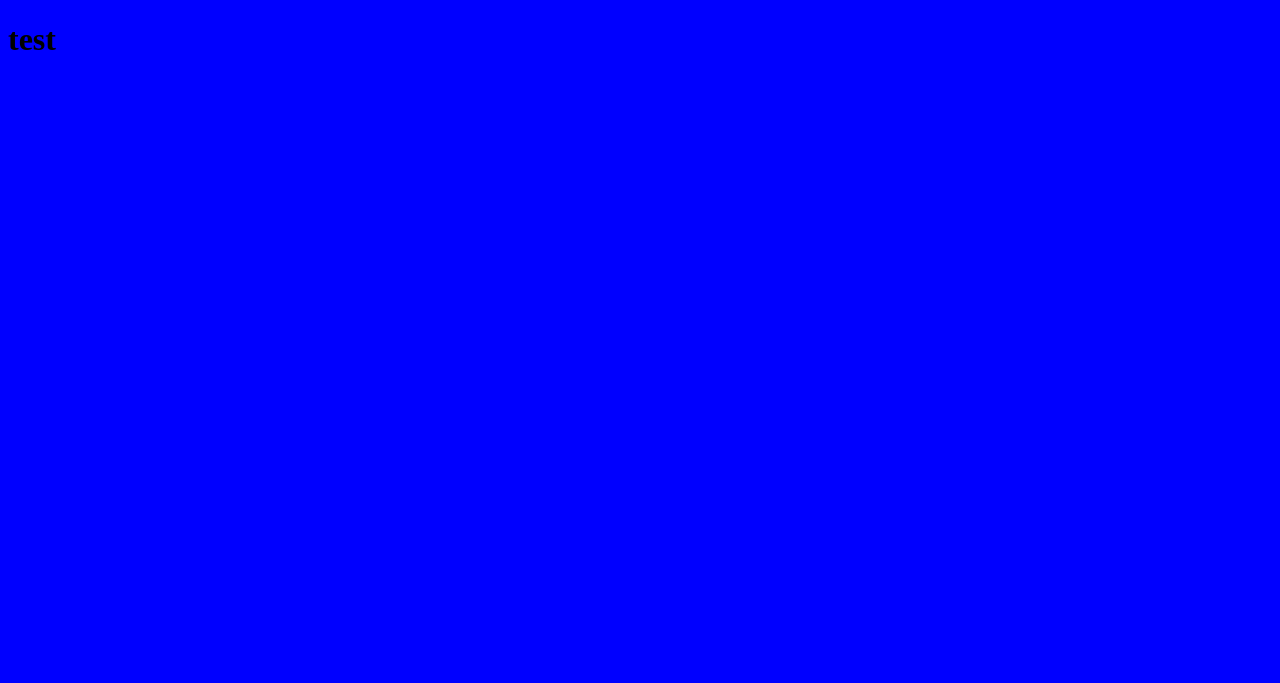
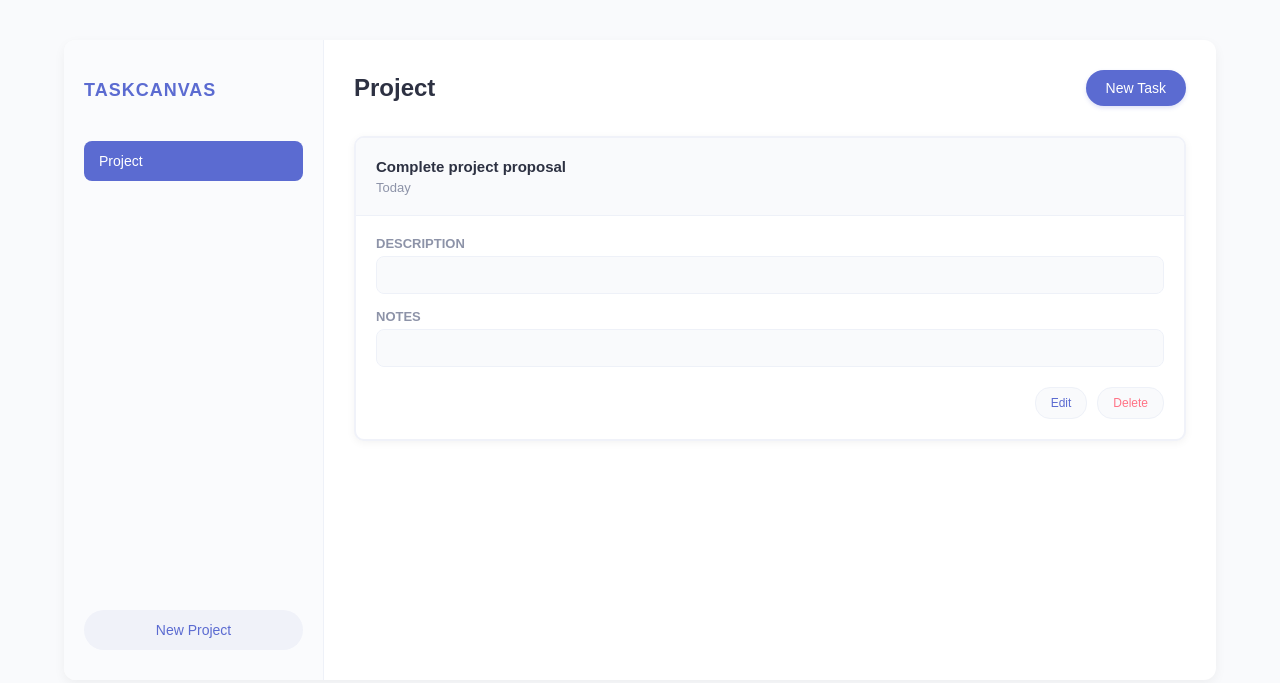
Before and after one commit to Nano1008/odin-todo-list, a website built with webpack: page src/template.html in a window 1280 px wide. Built offline with nearby package versions, Linux system fonts and the light colour scheme.

Commit message:
Create static webpage demo

```diff
--- a/src/styles.css
+++ b/src/styles.css
@@ -1,3 +1,233 @@
+/* Base styles and resets */
+* {
+    margin: 0;
+    padding: 0;
+    box-sizing: border-box;
+    font-family: 'Arial', sans-serif;
+}
+
 body {
-    background-color: blue;
+    background-color: #f9fafc;
+    color: #2d3142;
 }
+
+button {
+    cursor: pointer;
+    border: none;
+    outline: none;
+    background: none;
+    font-size: 14px;
+}
+
+/* Main application layout */
+.app-container {
+    display: flex;
+    width: 90%;
+    max-width: 1200px;
+    height: 80vh;
+    margin: 40px auto;
+    border-radius: 12px;
+    overflow: hidden;
+    box-shadow: 0 4px 12px rgba(0, 0, 0, 0.05);
+    background-color: white;
+}
+
+/* Sidebar styles */
+.sidebar {
+    width: 260px;
+    background-color: #fafbfd;
+    border-right: 1px solid #eef1f8;
+    display: flex;
+    flex-direction: column;
+    padding: 20px;
+}
+
+.sidebar-header {
+    padding: 20px 0;
+}
+
+.sidebar-header h2 {
+    color: #5b6bd1;
+    font-size: 18px;
+    letter-spacing: 1px;
+}
+
+.project-list {
+    flex-grow: 1;
+    margin-top: 20px;
+}
+
+.project {
+    padding: 12px 15px;
+    margin-bottom: 8px;
+    border-radius: 8px;
+    background-color: #5b6bd1;
+    transition: all 0.2s ease;
+}
+
+.project h3 {
+    color: white;
+    font-size: 14px;
+    font-weight: 500;
+}
+
+.add-project-btn {
+    margin-top: 20px;
+    padding-bottom: 10px;
+}
+
+.add-project-btn button {
+    width: 100%;
+    padding: 12px;
+    border-radius: 20px;
+    background-color: #f0f2f9;
+    color: #5b6bd1;
+    font-weight: 500;
+    transition: all 0.2s ease;
+}
+
+.add-project-btn button:hover {
+    background-color: #e0e4f6;
+}
+
+/* Main content area */
+.main-content {
+    flex-grow: 1;
+    padding: 30px;
+    overflow-y: auto;
+}
+
+.main-header {
+    display: flex;
+    justify-content: space-between;
+    align-items: center;
+    margin-bottom: 30px;
+}
+
+.main-header h1 {
+    font-size: 24px;
+    color: #2d3142;
+}
+
+.add-task-btn {
+    padding: 10px 20px;
+    border-radius: 20px;
+    background-color: #5b6bd1;
+    color: white;
+    font-weight: 500;
+    box-shadow: 0 2px 4px rgba(91, 107, 209, 0.2);
+    transition: all 0.2s ease;
+}
+
+.add-task-btn:hover {
+    background-color: #4a59b9;
+    box-shadow: 0 4px 8px rgba(91, 107, 209, 0.3);
+}
+
+/* Task styles */
+.tasks-container {
+    display: flex;
+    flex-direction: column;
+    gap: 15px;
+}
+
+.task {
+    background-color: white;
+    border-radius: 10px;
+    box-shadow: 0 2px 8px rgba(0, 0, 0, 0.05);
+    border: 2px solid #f0f2f9;
+    overflow: hidden;
+    transition: all 0.2s ease;
+}
+
+.task:hover {
+    box-shadow: 0 4px 12px rgba(0, 0, 0, 0.08);
+}
+
+.task-header {
+    padding: 20px;
+    cursor: pointer;
+    position: relative;
+    background-color: #f9fafc;
+    border-bottom: 1px solid #eef1f8;
+}
+
+.task-header h3 {
+    font-size: 15px;
+    font-weight: 600;
+    margin-bottom: 5px;
+    color: #2d3142;
+    position: relative;
+}
+
+.due-date {
+    font-size: 13px;
+    color: #8d93a8;
+}
+
+/* Task details (expanded section) */
+.task-details {
+    padding: 20px;
+}
+
+/* Form elements */
+.description,
+.notes {
+    margin-bottom: 15px;
+}
+
+label {
+    display: block;
+    font-size: 13px;
+    font-weight: 600;
+    color: #8d93a8;
+    margin-bottom: 5px;
+}
+
+input[type="text"] {
+    width: 100%;
+    padding: 10px;
+    border-radius: 8px;
+    border: 1px solid #eef1f8;
+    background-color: #f9fafc;
+    font-size: 14px;
+    color: #2d3142;
+}
+
+/* Button styles */
+.task-actions {
+    display: flex;
+    justify-content: flex-end;
+    gap: 10px;
+    margin-top: 20px;
+}
+
+.edit-btn,
+.delete-btn {
+    padding: 8px 15px;
+    border-radius: 15px;
+    font-size: 12px;
+    transition: all 0.2s ease;
+}
+
+.edit-btn {
+    background-color: #f9fafc;
+    border: 1px solid #eef1f8;
+    color: #5b6bd1;
+}
+
+.delete-btn {
+    background-color: #f9fafc;
+    border: 1px solid #eef1f8;
+    color: #ff7285;
+}
+
+.edit-btn:hover {
+    background-color: #5b6bd1;
+    color: white;
+}
+
+.delete-btn:hover {
+    background-color: #ff7285;
+    color: white;
+}
--- a/src/template.html
+++ b/src/template.html
@@ -1,11 +1,57 @@
 <!DOCTYPE html>
 <html lang="en">
+
 <head>
     <meta charset="UTF-8">
     <meta name="viewport" content="width=device-width, initial-scale=1.0">
-    <title>Document</title>
+    <title>TaskCanvas</title>
 </head>
+
 <body>
-    <h1>test</h1>
+    <div class="app-container">
+
+        <div class="sidebar">
+            <div class="sidebar-header">
+                <h2>TASKCANVAS</h2>
+            </div>
+            <div class="project-list">
+                <div class="project">
+                    <h3>Project</h3>
+                </div>
+            </div>
+            <div class="add-project-btn">
+                <button>New Project</button>
+            </div>
+        </div>
+
+        <div class="main-content">
+            <div class="main-header">
+                <h1>Project</h1>
+                <button class="add-task-btn">New Task</button>
+            </div>
+
+            <div class="tasks-container">
+                <div class="task">
+                    <div class="task-header">
+                        <h3>Complete project proposal</h3>
+                        <p class="due-date">Today</p>
+                    </div>
+                    <div class="task-details">
+                        <div class="description"><label>DESCRIPTION</label>
+                            <input type="text">
+                        </div>
+                        <div class="notes"><label>NOTES</label>
+                            <input type="text">
+                        </div>
+                        <div class="task-actions">
+                            <button class="edit-btn">Edit</button>
+                            <button class="delete-btn">Delete</button>
+                        </div>
+                    </div>
+                </div>
+            </div>
+        </div>
+    </div>
 </body>
+
 </html>
```
